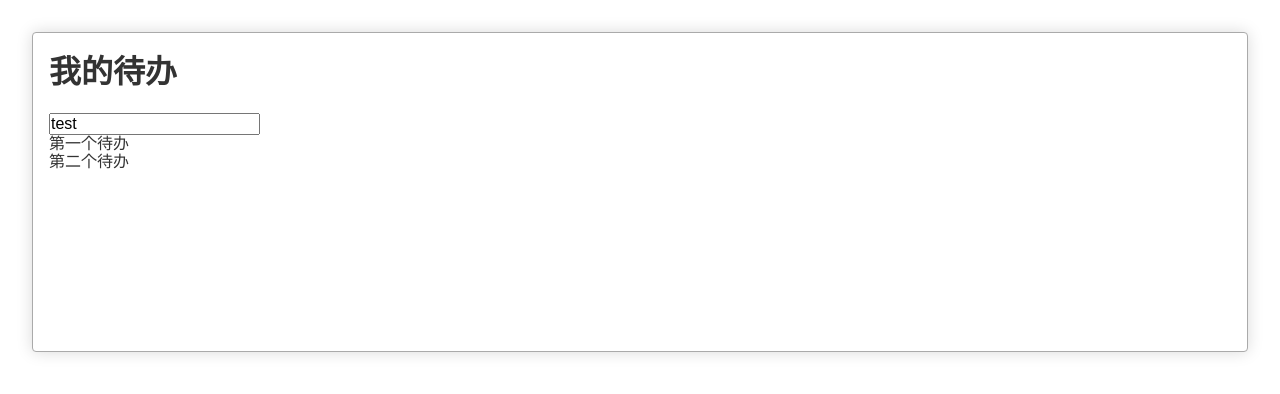
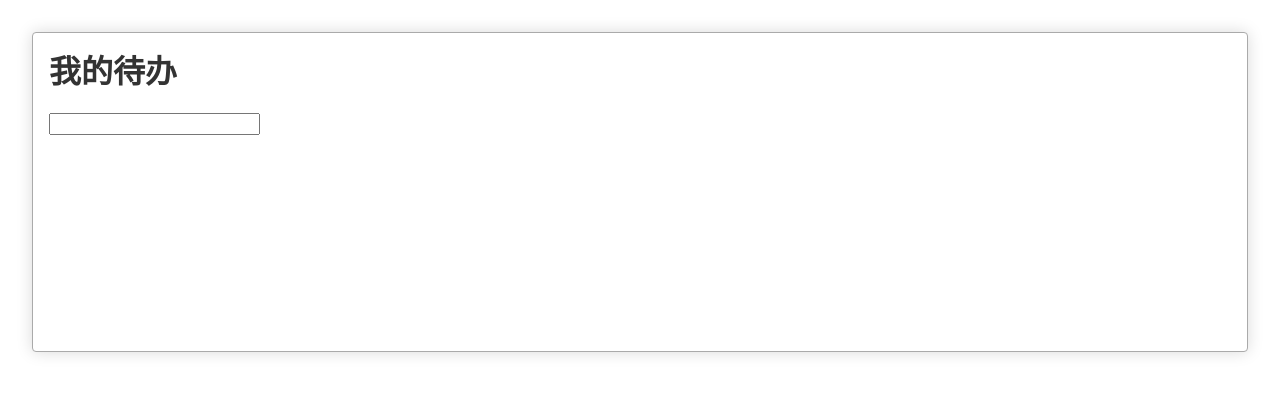
Before and after one commit to gjandsh/webpack-demo2, a React (Create React App) app: page / in a window 1280 px wide. Shown: the top 394 px of the page. Built offline with nearby package versions, Linux system fonts and the light colour scheme.

Commit message:
fix value

```diff
--- a/src/App.js
+++ b/src/App.js
@@ -9,17 +9,14 @@
 	constructor(props){
 			super(props)
 			this.state = {
-					newTodo:'test',
-					todoList:[
-						{id:1,title:'第一个待办'},
-						{id:2,title:'第二个待办'}
-					]
+					newTodo:'',
+					todoList:[]
 				}
 		}
   render() {
 		let todos = this.state.todoList.map((item,index)=>{
 				return (
-					<li>
+					<li key={index}>
 						<TodoItem todo={item}/>
 					</li>
 				)
@@ -28,14 +25,41 @@
       <div className="App">
         <h1>我的待办</h1>
 				<div className = "inputWrapper">
-					<TodoInput content={this.state.newTodo}/>
+					<TodoInput content={this.state.newTodo}
+					onChange = {this.changeTitle.bind(this)}
+					onSubmit = {this.addTodo.bind(this)}/>
 				</div>
 				<ol>
 					{todos}
 				</ol>
 			</div>
-    );
+    )
   }
+	changeTitle(event){
+		this.setState({
+			newTodo: event.target.value,
+			todoList: this.state.todoList
+		})
+	}
+	addTodo(event){
+		this.state.todoList.push({
+			id:idMaker(),
+			title:event.target.value,
+			status:null,
+			deleted:false
+		})
+		this.setState({
+			newTodo:'',
+			todoList: this.state.todoList
+		})
+	}
 }
 
 export default App;
+
+let id = 0
+
+function idMaker(){
+	id += 1
+	return id
+}
--- a/src/TodoInput.js
+++ b/src/TodoInput.js
@@ -3,11 +3,11 @@
 export default class TodoInput extends Component{
 	render(){
 		return <input type = "text" defaultValue = {this.props.content}
-			onKeyPress = {this.submit}/>
+			onKeyPress = {this.submit.bind(this)}/>
 	}
 	submit(e){
 		if(e.key === 'Enter'){
-			console.log('用户按回车了')
+			this.props.onSubmit(e)
 		}
 	}
 }
```
